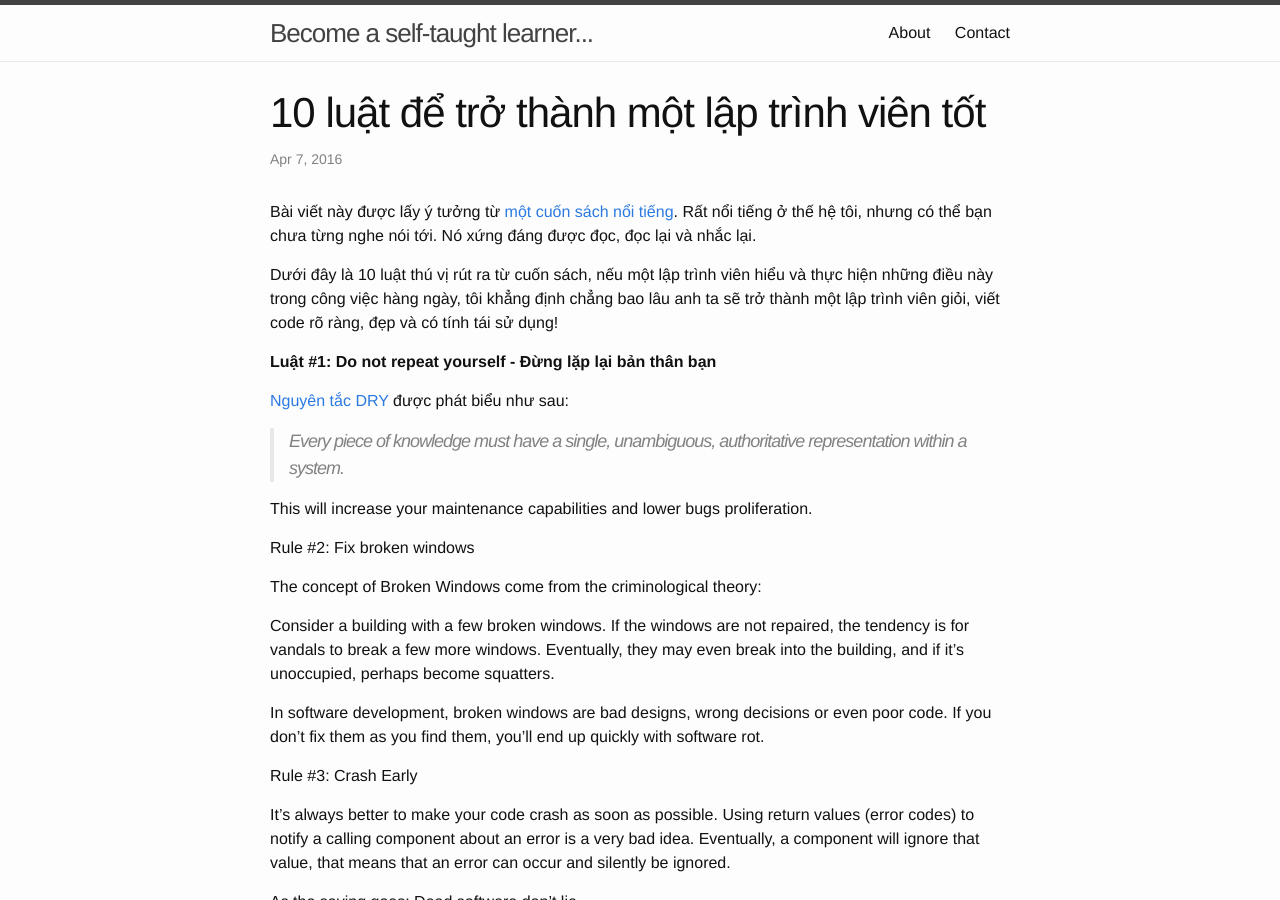
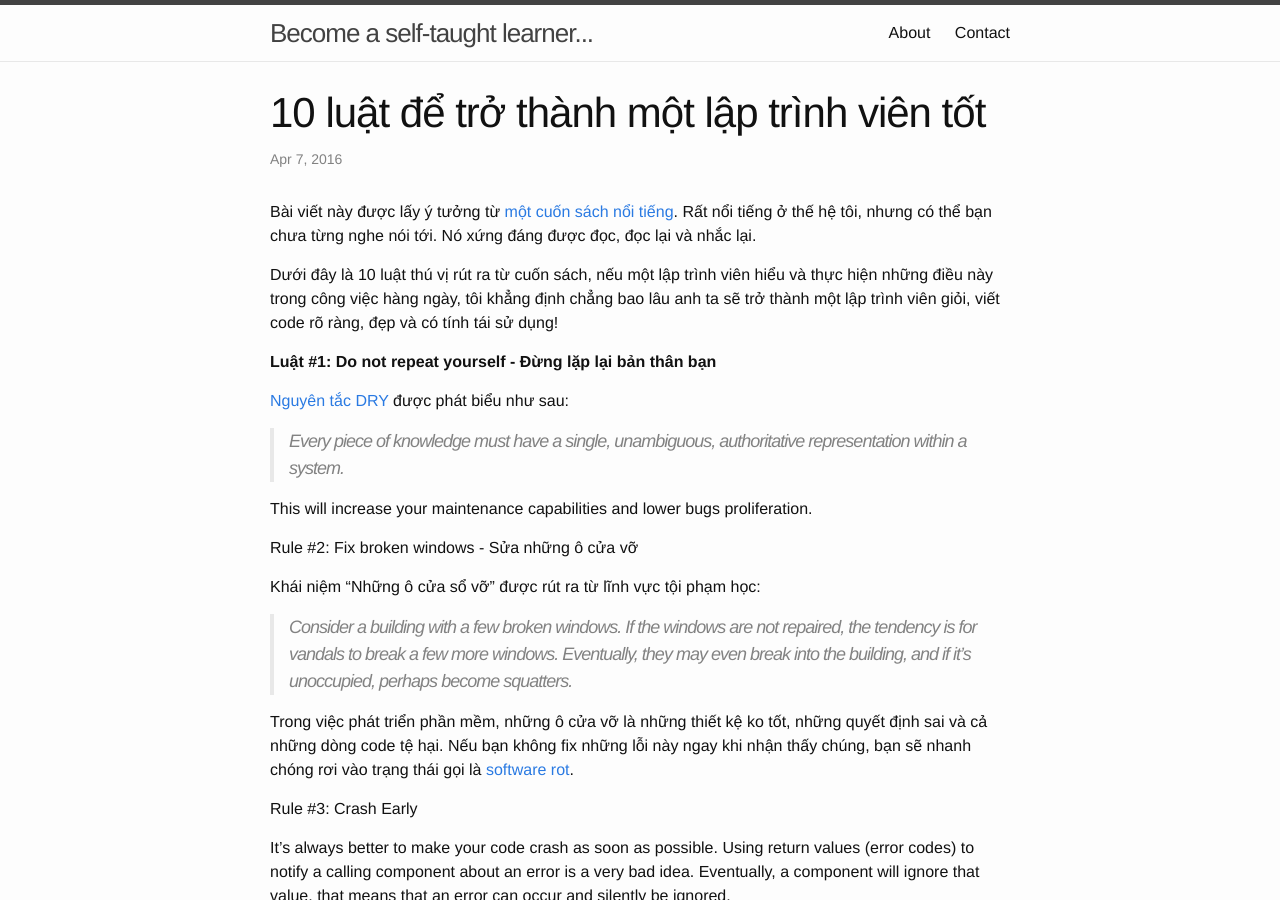
Before and after one commit to quangnd/quangnd.github.io, a Jekyll site: the page built from _posts/2016-04-08-muoi-luat-cua-mot-lap-trinh-vien.markdown, in a window 1280 px wide and 900 px high. Built offline with Jekyll 4.4.1, drawn with Linux system fonts in a browser that asks for light colours.

Commit message:
Update post 10 rures..

```diff
--- a/_posts/2016-04-08-muoi-luat-cua-mot-lap-trinh-vien.markdown
+++ b/_posts/2016-04-08-muoi-luat-cua-mot-lap-trinh-vien.markdown
@@ -16,13 +16,13 @@ Dưới đây là 10 luật thú vị rút ra từ cuốn sách, nếu một l
 
 This will increase your maintenance capabilities and lower bugs proliferation.
 
-Rule #2: Fix broken windows
+Rule #2: Fix broken windows - Sửa những ô cửa vỡ
 
-The concept of Broken Windows come from the criminological theory:
+Khái niệm "Những ô cửa sổ vỡ" được rút ra từ lĩnh vực tội phạm học:
 
-Consider a building with a few broken windows. If the windows are not repaired, the tendency is for vandals to break a few more windows. Eventually, they may even break into the building, and if it’s unoccupied, perhaps become squatters.
+> Consider a building with a few broken windows. If the windows are not repaired, the tendency is for vandals to break a few more windows. Eventually, they may even break into the building, and if it’s unoccupied, perhaps become squatters.
 
-In software development, broken windows are bad designs, wrong decisions or even poor code. If you don’t fix them as you find them, you’ll end up quickly with software rot.
+Trong việc phát triển phần mềm, những ô cửa vỡ là những thiết kệ ko tốt, những quyết định sai và cả những dòng code tệ hại. Nếu bạn không fix những lỗi này ngay khi nhận thấy chúng, bạn sẽ nhanh chóng rơi vào trạng thái gọi là [software rot][software-rot].
 
 Rule #3: Crash Early
 
```
